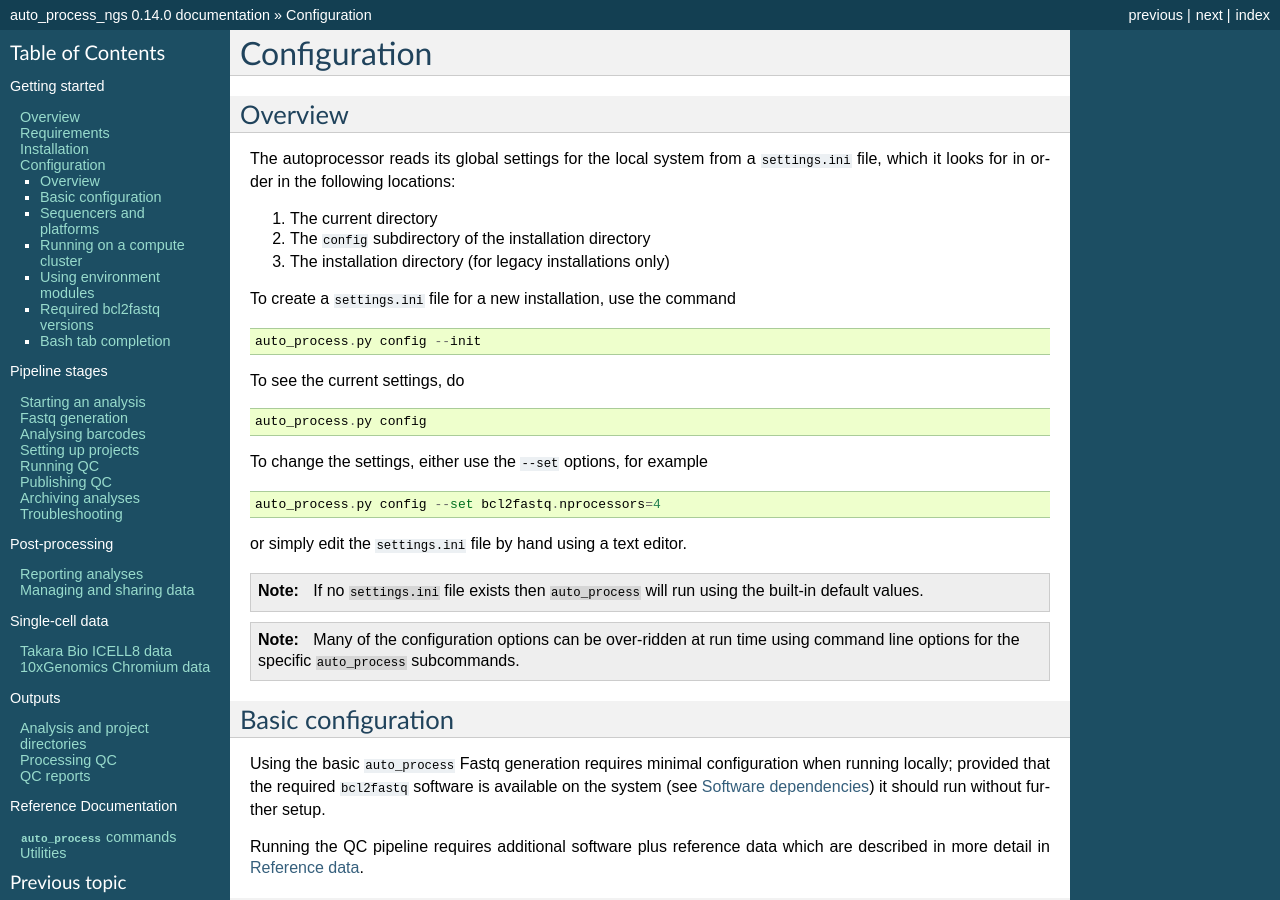
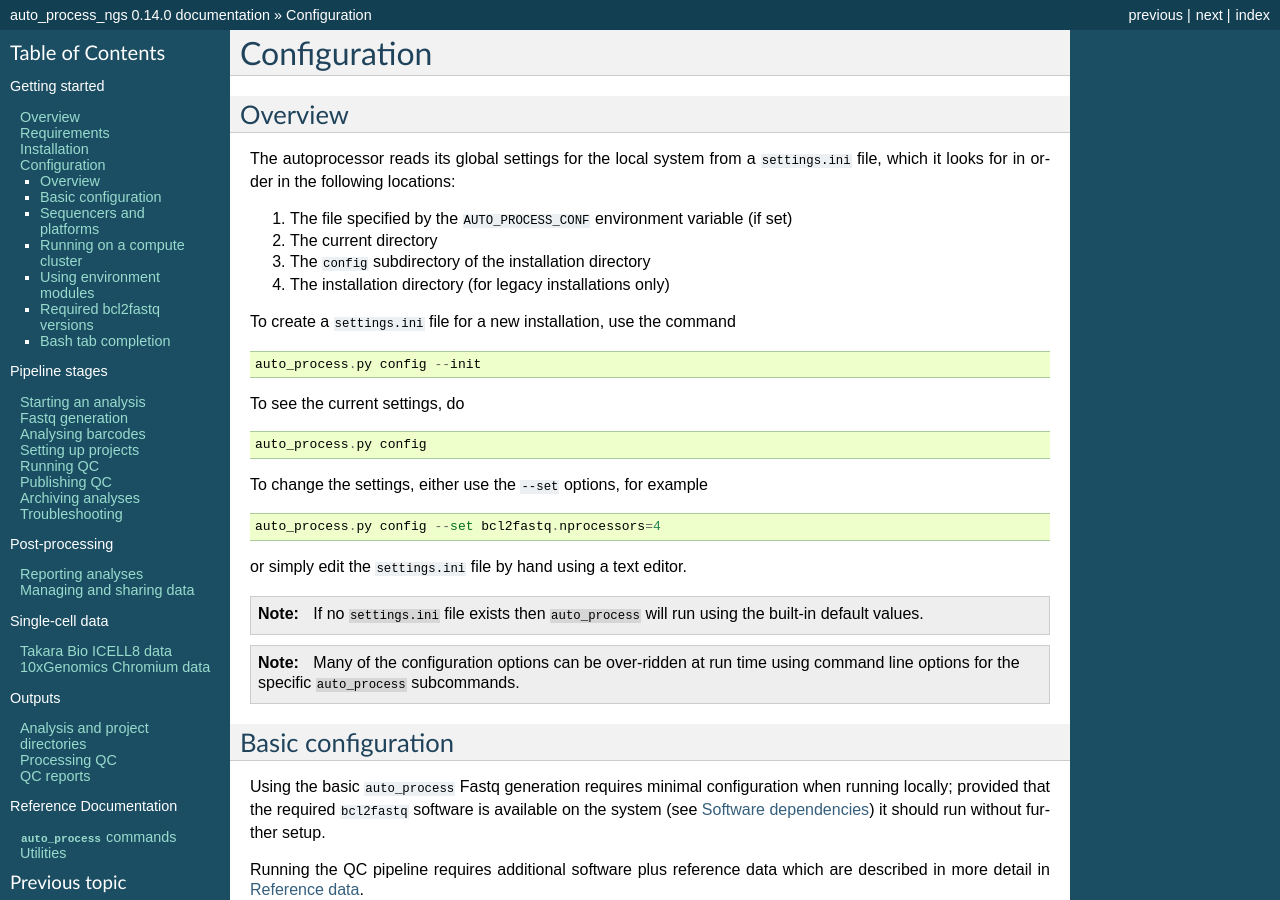
Before and after one commit to fls-bioinformatics-core/auto_process_ngs, a Sphinx documentation site: the page built from docs/source/configuration.rst, in a window 1280 px wide and 900 px high. Built offline with Sphinx 7.4.7, drawn with Linux system fonts in a browser that asks for light colours; pages that are not in the unit, such as notebooks, are missing from menus.

Commit message:
settings.py: 'locate_settings_file' looks for AUTO_PROCESS_CONF env var first.

```diff
--- a/docs/source/configuration.rst
+++ b/docs/source/configuration.rst
@@ -13,9 +13,11 @@ The autoprocessor reads its global settings for the local system from a
 ``settings.ini`` file, which it looks for in order in the following
 locations:
 
-1. The current directory
-2. The ``config`` subdirectory of the installation directory
-3. The installation directory (for legacy installations only)
+1. The file specified by the ``AUTO_PROCESS_CONF`` environment
+   variable (if set)
+2. The current directory
+3. The ``config`` subdirectory of the installation directory
+4. The installation directory (for legacy installations only)
 
 To create a ``settings.ini`` file for a new installation, use the command
 
```
Also changed, not shown: 1 other file.
